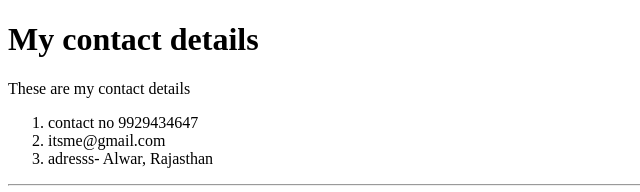
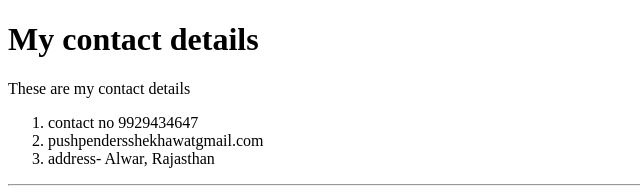
Before and after one commit to pushpender31/cv, a plain HTML site: page contact-details.html in a window 1280 px wide. Shown: the top 192 px of the page, without its empty margins (0-640 px from the left). Drawn offline with Linux system fonts and the light colour scheme.

Commit message:
Add files via upload

```diff
--- a/contact-details.html
+++ b/contact-details.html
@@ -9,8 +9,8 @@
     <p>These are my contact details</p>
     <ol>
       <li>contact no 9929434647</li>
-      <li>itsme@gmail.com</li>
-      <li>adresss- Alwar, Rajasthan</li>
+      <li>pushpendersshekhawatgmail.com</li>
+      <li>address- Alwar, Rajasthan</li>
     </ol>
     <hr />
     <form  action="mailto:pushpendersshekhawat@gmail.com" method="post" enctype="text/plain">
```
